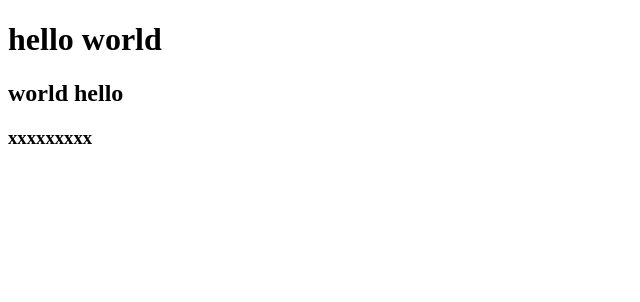
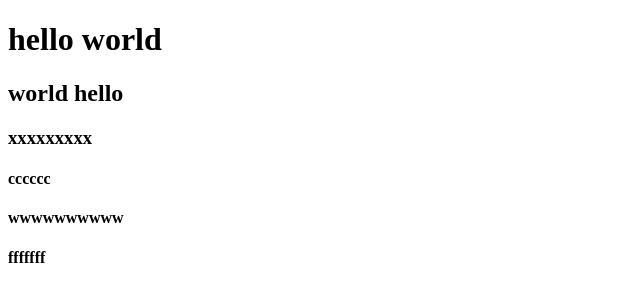
Before and after one commit to Dreamer-zzq/testdemo, a plain HTML site: page index.html in a window 1280 px wide. Shown: the whole page, without its empty margins (0-640 px from the left). Drawn offline with Linux system fonts and the light colour scheme.

Commit message:
这是第五次提交

```diff
--- a/index.html
+++ b/index.html
@@ -9,5 +9,8 @@
     <h1>hello world</h1>
     <h2>world hello</h2>
     <h3>xxxxxxxxx</h3>
+    <h4>cccccc</h4>
+    <h4>wwwwwwwwww</h4>
+    <h4>fffffff</h4>
 </body>
 </html>
```
Also changed, not shown: 1 other file.
